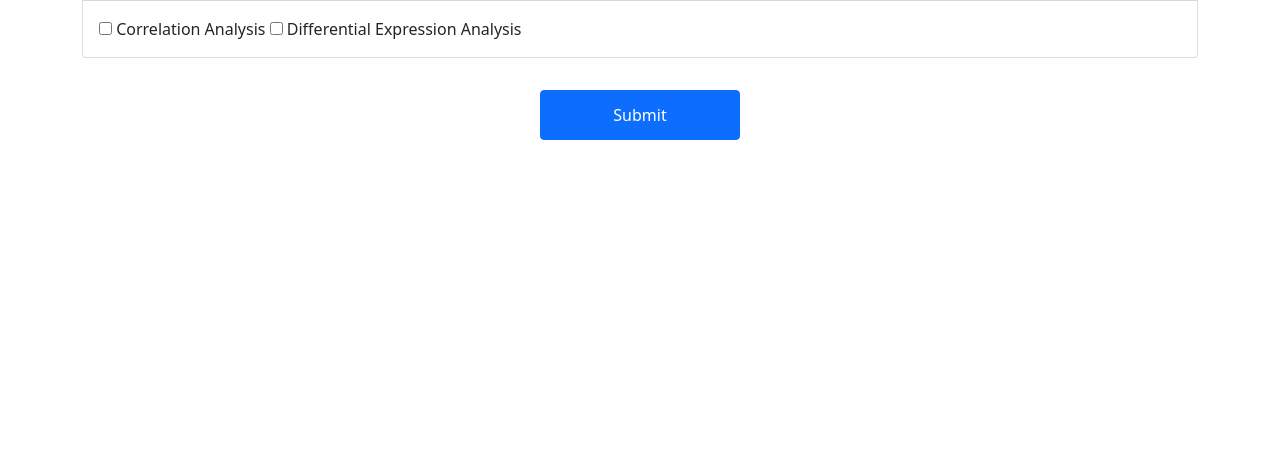
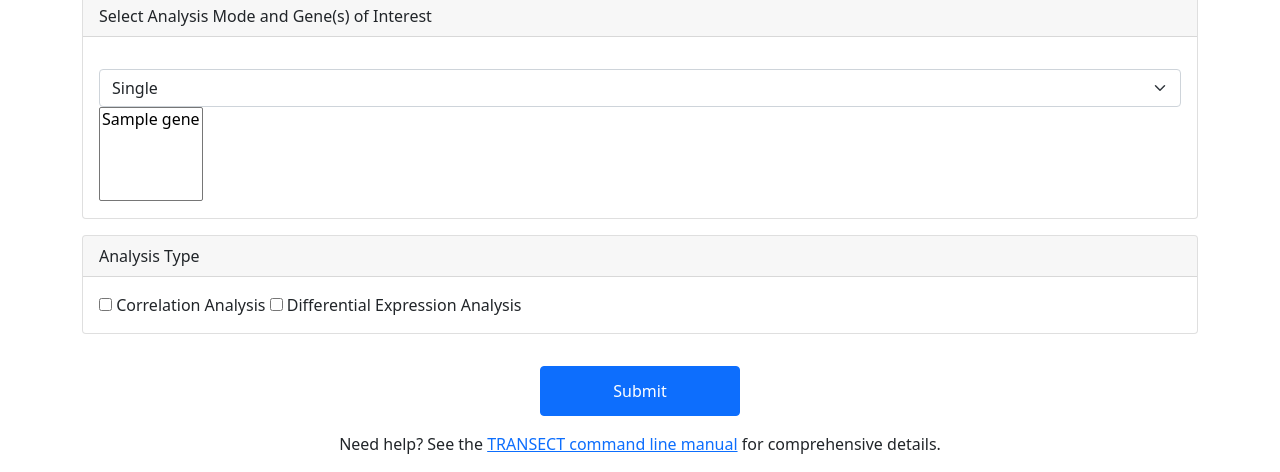
Before and after one commit to SACGF/transect_web, a Django app: page /analysis/submit in a window 1280 px wide. Shown: the part 683-1155 px from the top of the page. Before the commit the page ends 823 px from the top, so only its background shows below. Run offline with Django 5.2, Linux system fonts and the light colour scheme; tables that the repository leaves empty hold one stand-in row (values such as "Sample post"); parts of the project's set-up code (start-up, migrations or seed data) failed here and were passed over; some libraries are stand-ins or nearby versions.

Commit message:
Made suggested changes for Submission page

```diff
--- a/analysis/templates/analysis/submission_page.html
+++ b/analysis/templates/analysis/submission_page.html
@@ -23,20 +23,23 @@
                 <form id="input_form" method="POST">
                     {% csrf_token %}
                     <div id="select_script" class="card mt-3">
-                        <div class="card-header">Script</div>
+                        <div class="card-header">Select Cohort Source Repository</div>
                         <div class="card-body">
                             <p>{{ analysis_form.script_type }}</p>
                         </div>
                     </div>
                     <div id="select_project" class="card mt-3">
-                        <div class="card-header">Project</div>
+                        <div class="card-header">Select Cancer or Tissue Type
+                            <a href="#" target="_blank" title="DB Info">
+                            <img src="{% static 'icons/info-circle.svg' %}" alt="DB Info" class="icon">
+                        </a></div>
                         <div class="card-body">
                             {{ analysis_form.project }}
                             {{ analysis_form.project.media }}
                         </div>
                     </div>
                     <div id="goi_settings" class="card mt-3">
-                        <div class="card-header">Genes of Interest</div>
+                        <div class="card-header">Select Analysis Mode and Gene(s) of Interest</div>
                             <div class="card-body">
                                 {{ analysis_form.composite_analysis_type }}
                                 {{ analysis_form.gene_selected }}
@@ -86,6 +89,9 @@
                         <input type="submit" id="submit_req" class="btn btn-primary mt-3 column">
                     </div>
                 </form>
+            </div>
+            <div class="text-center mt-3 mb-3">
+                <p>Need help? See the <a href="#" target="_blank">TRANSECT command line manual</a> for comprehensive details.</p>
             </div>
         </div>
     </main>
```
